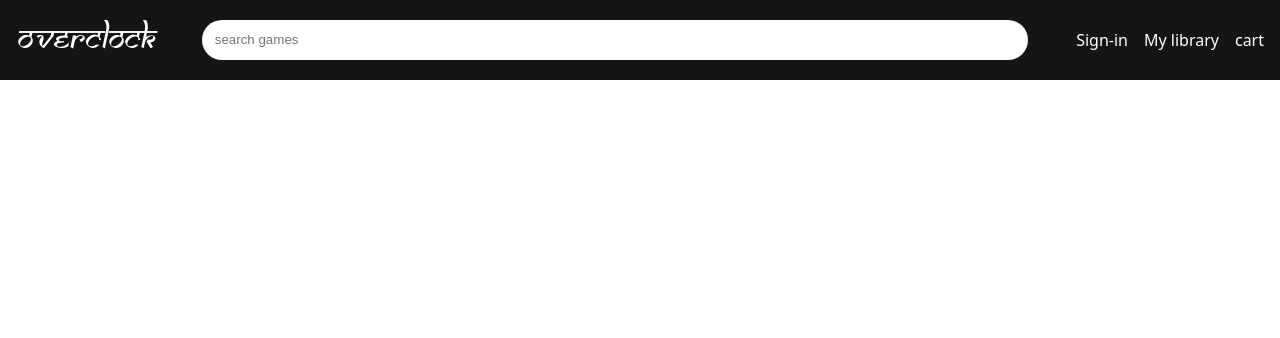
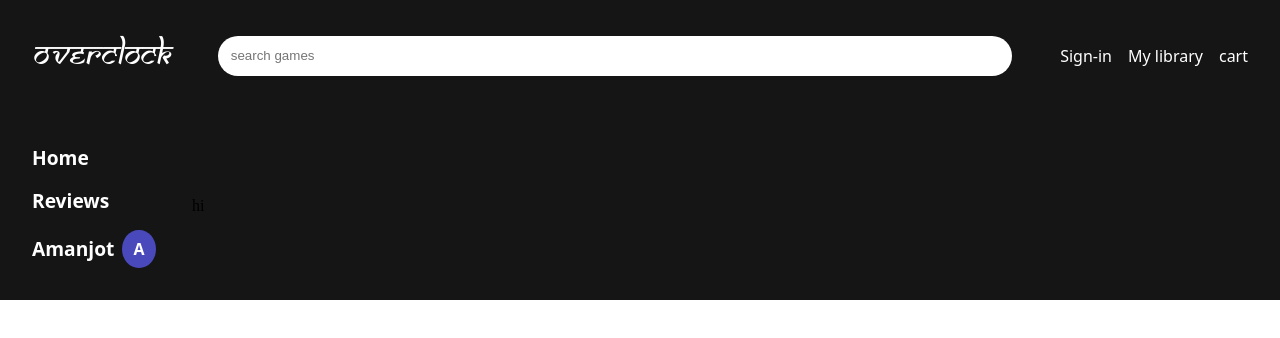
Before and after one commit to Amanjot-001/overclock, a React (Vite) app: page / in a window 1280 px wide. Shown: the top 338 px of the page. Built offline with nearby package versions, Linux system fonts and the light colour scheme.

Commit message:
side nav added

```diff
--- a/src/assets/styles/app.css
+++ b/src/assets/styles/app.css
@@ -0,0 +1,5 @@
+.container {
+    display: flex;
+    align-items: center;
+    width: 100%;
+}
--- /dev/null
+++ b/src/assets/styles/display.css
@@ -0,0 +1,4 @@
+.display {
+    display: flex;
+    width: 85%;
+}
--- a/src/assets/styles/header.css
+++ b/src/assets/styles/header.css
@@ -5,7 +5,7 @@
 
 .header {
     display: flex;
-    padding: 1rem;
+    padding: 2rem;
     justify-content: space-between;
     align-items: center;
 }
--- /dev/null
+++ b/src/assets/styles/sideNav.css
@@ -0,0 +1,25 @@
+.sideNav {
+    display: flex;
+    flex-direction: column;
+    font-family: system-ui, -apple-system, BlinkMacSystemFont, 'Segoe UI', Roboto, Oxygen, Ubuntu, Cantarell, 'Open Sans', 'Helvetica Neue', sans-serif;
+    font-size: 1.2rem;
+    justify-content: center;
+    color: #fff;
+    gap: 1rem;
+    padding: 2rem;
+    width: 15%;
+    font-weight: 700;
+}
+
+.profile {
+    display: flex;
+    gap: 0.5rem;
+    align-items: center;
+
+    .user-initial {
+        border-radius: 50%;
+        padding: 0.5rem 0.7rem;
+        background-color: rgb(73, 73, 188);
+        font-size: 1rem;
+    }
+}
--- a/src/components/App.jsx
+++ b/src/components/App.jsx
@@ -1,10 +1,16 @@
 import '../assets/styles/app.css'
 import Header from './Header';
+import SideNav from './SideNav';
+import Display from './display';
 
 const App = () => {
     return (
         <div className="app">
             <Header />
+            <div className="container">
+                <SideNav />
+                <Display />
+            </div>
         </div>
     )
 }
--- /dev/null
+++ b/src/components/SideNav.jsx
@@ -0,0 +1,21 @@
+import '../assets/styles/sideNav.css'
+
+const SideNav = () => {
+    return (
+        <div className="sideNav">
+            <div className="home">
+                Home
+            </div>
+            <div className="reviews">
+                Reviews
+            </div>
+            <div className="profile">
+                Amanjot
+                <div className="user-initial">A</div>
+            </div>
+
+        </div>
+    )
+}
+
+export default SideNav;
--- /dev/null
+++ b/src/components/display.jsx
@@ -0,0 +1,11 @@
+import '../assets/styles/display.css'
+
+const Display = () => {
+    return (
+        <div className="display">
+            hi
+        </div>
+    )
+}
+
+export default Display;
```
